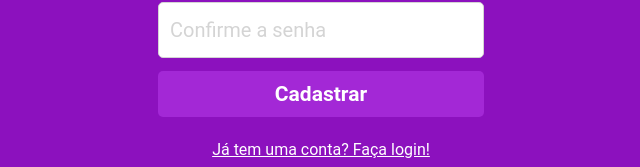
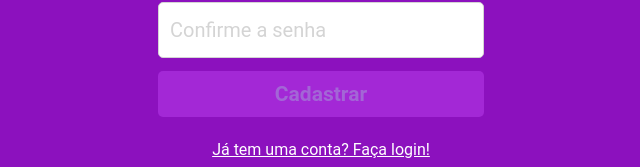
Before and after one commit to victorhrdsilva/julius-wallet-frontend-react, a React (Create React App) app: page /register in a window 1280 px wide. Shown: the part 424-591 px from the top of the page, without its empty margins (319-959 px from the left). Built offline with nearby package versions, Linux system fonts and the light colour scheme.

Commit message:
add validation of password and completed fields

```diff
--- a/src/Components/App.js
+++ b/src/Components/App.js
@@ -10,6 +10,7 @@ import { useState } from 'react';
 export default function App() {
     const [loading, setLoading] = useState(false);
     const [reload, setReload] = useState(0);
+    const [confirmPassword, setConfirmPassword] = useState(false)
 
     return (
         <>
@@ -20,7 +21,9 @@ export default function App() {
                         loading,
                         setLoading,
                         reload,
-                        setReload
+                        setReload,
+                        confirmPassword,
+                        setConfirmPassword
                     }
                 }>
                 <BrowserRouter>
--- a/src/Components/LoginPage.js
+++ b/src/Components/LoginPage.js
@@ -12,13 +12,19 @@ export default function LoginPage() {
     });
 
     const navigate = useNavigate();
-    const { loading, setLoading } = useContext(UserContext)
+    const { loading, setLoading, setConfirmPassword } = useContext(UserContext)
 
     function handleForm(event) {
         setForm({
             ...form,
             [event.target.name]: event.target.value
         });
+
+        if(form.email.length > 0 && form.password.length > 0){
+            setConfirmPassword(true)
+        } else {
+            setConfirmPassword(false)
+        }
     }
 
     function Submit(event) {
@@ -27,9 +33,8 @@ export default function LoginPage() {
         setLoading(true);
 
         login(form).then((res) => {
-            localStorage.setItem("happenToken", res.data.token);
-            localStorage.setItem("userImage", res.data.image);
-            navigate('/habits');
+            localStorage.setItem("juliusWalletToken", res.data.token);
+            navigate('/home');
             setLoading(false);
         }).catch((res) => {
             alert(res.response.data.message);
--- a/src/Components/RegisterPage.js
+++ b/src/Components/RegisterPage.js
@@ -7,15 +7,22 @@ import { ThreeDots } from 'react-loader-spinner';
 /* import logo from '../image/ativo2.png';
  */
 export default function RegisterPage() {
-    const { loading, setLoading } = useContext(UserContext)
+    const { loading, setLoading, setConfirmPassword } = useContext(UserContext)
 
     const [form, setForm] = useState({
         email: "",
         name: "",
-        image: "",
         password: ""
     });
     const navigate = useNavigate();
+
+    function releaseSendButton (event) {
+        if (form.password == event.target.value && form.email.length > 0 && form.password.length > 0 && form.name.length > 0) {
+            setConfirmPassword(true)
+        } else {
+            setConfirmPassword(false)
+        }
+    }
 
     function handleForm(event) {
         setForm({
@@ -32,6 +39,7 @@ export default function RegisterPage() {
             .then(() => {
                 navigate("/");
                 setLoading(false);
+                setConfirmPassword(false)
             }).catch(() => {
                 alert((res) => {
                     alert(res.response.data.message);
@@ -48,7 +56,7 @@ export default function RegisterPage() {
                 <input name="name" type="text" placeholder="nome" onChange={handleForm} required></input>
                 <input name="email" type="email" placeholder="email" onChange={handleForm} required></input>
                 <input name="password" type="password" placeholder="senha" onChange={handleForm} required></input>
-                <input name="confirm-password" type="password" placeholder="Confirme a senha" onChange={handleForm} required></input>
+                <input name="confirm-password" type="password" placeholder="Confirme a senha" onChange={releaseSendButton} required></input>
                 <button type="submit" value="Cadastrar">{loading ? <ThreeDots
                     height="80"
                     width="80"
--- a/src/Service/Service.js
+++ b/src/Service/Service.js
@@ -8,7 +8,7 @@ let config = {
 }
 
 function createHeaders() {
-    const auth = localStorage.getItem("happenToken");
+    const auth = localStorage.getItem("juliusWalletToken");
     config = {
       headers: {
         Authorization: `Bearer ${auth}`
--- a/src/Styled/FormStyled.js
+++ b/src/Styled/FormStyled.js
@@ -3,12 +3,12 @@ import styled from 'styled-components';
 import UserContext from '../Context/UserContext';
 
 export default function FormStyled({ children }) {
-    const { loading } = useContext(UserContext);
+    const { confirmPassword, loading } = useContext(UserContext);
 
     return (
         <>
             {loading ? <InvisibleLayer></InvisibleLayer> : ""}
-            <Wrapper loading={loading}>
+            <Wrapper confirmPassword={confirmPassword} loading={loading}>
                 {children}
             </Wrapper>
         </>
@@ -71,10 +71,12 @@ const Wrapper = styled.div`
         border-radius: 5px;
         box-sizing: border-box;
         background-color: #A328D6;
-        color: #FFFFFF;
+        color: ${props => props.confirmPassword ? '#FFFFFF' : '#A366D6'};
         font-size: 21px;
         border: none;
         font-weight: 700;
+        transition: all 0.4s 0s ease;
+        pointer-events: ${props => props.confirmPassword ? 'auto' : 'none'};
     }
     p {
         color: #FFFFFF;
```
